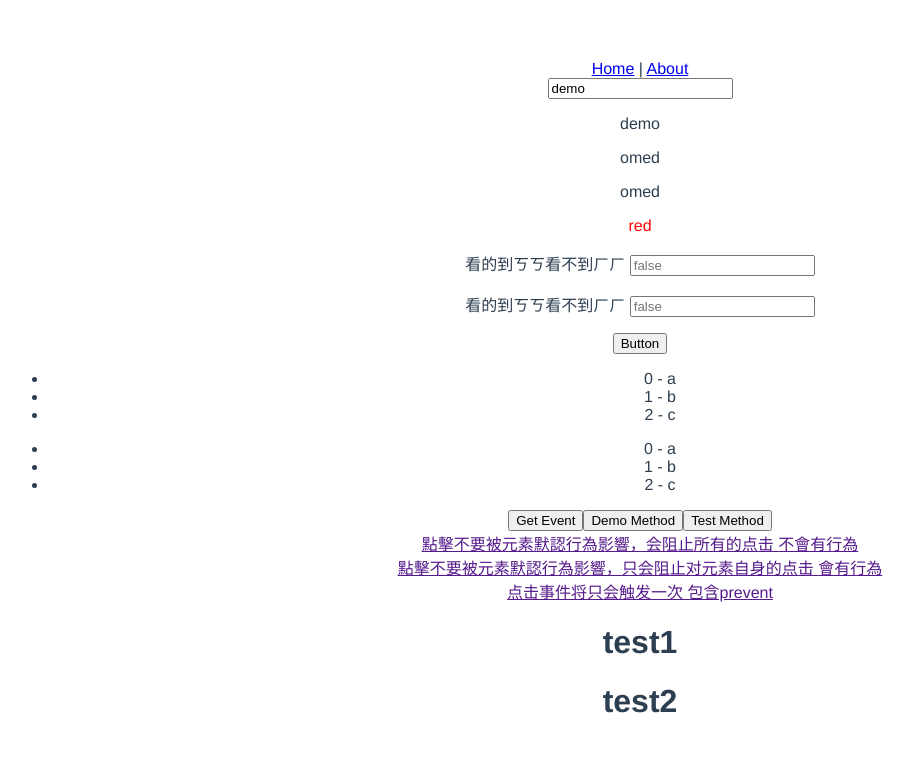
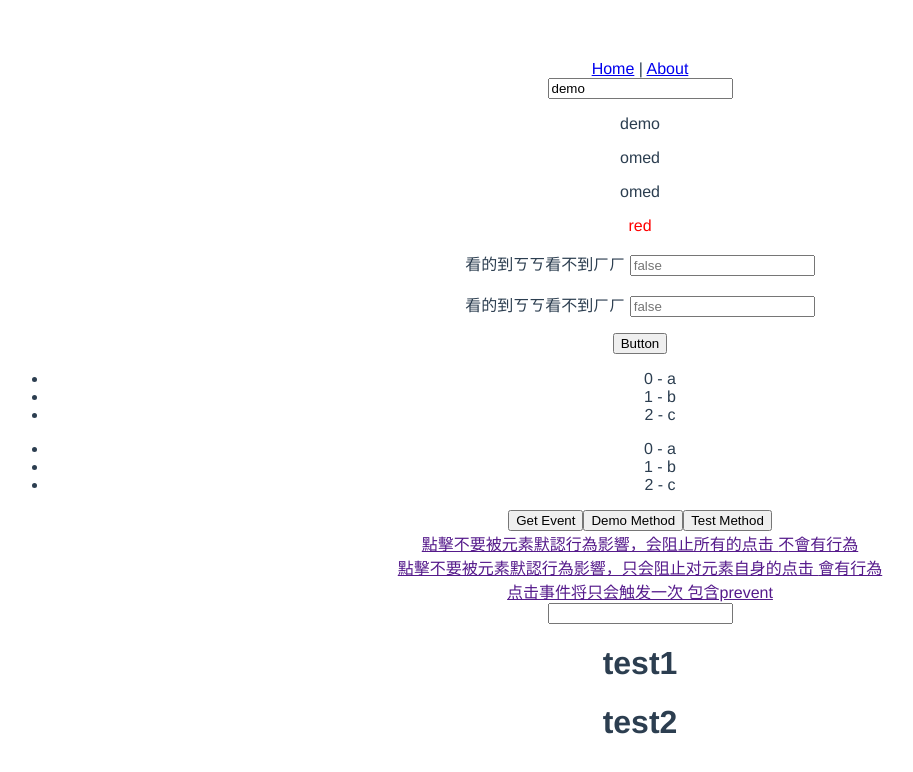
Before and after one commit to wan-zhen/vue-testCICD, a Vue app: page /#/about in a window 1280 px wide. Shown: the top 772 px of the page, without its empty margins (0-913 px from the left). Built offline with nearby package versions, Linux system fonts and the light colour scheme.

Commit message:
練習 key up

```diff
--- a/src/components/Demo.vue
+++ b/src/components/Demo.vue
@@ -53,6 +53,8 @@
     </a>
     <br>
     <a @click.once.self.prevent="methodTest('Test',$event)" href="">点击事件将只会触发一次 包含prevent</a>
+    <br>
+    <input @keyup.enter="methodTest('Test',$event)">
   </div>
 </template>
 
```
